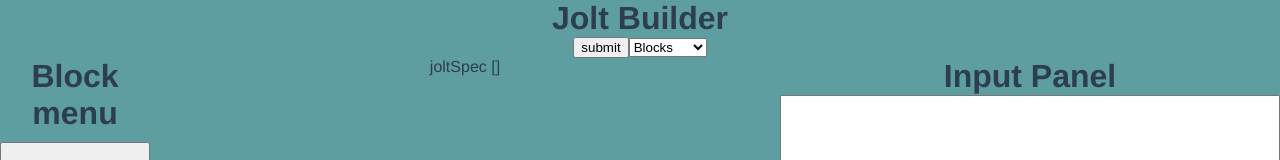
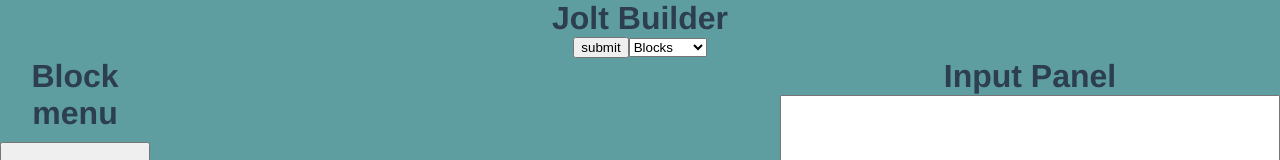
Before and after one commit to chris-schmitz/jolt-spec-builder-client, a Vue app: page / in a window 1280 px wide. Shown: the top 160 px of the page. Built offline with nearby package versions, Linux system fonts and the light colour scheme.

Commit message:
works through transformation timing bugs when switching components

```diff
--- a/src/components/FullSpecInput.vue
+++ b/src/components/FullSpecInput.vue
@@ -10,18 +10,18 @@ import {useSpecStore} from "@/store/SpecStore";
 
 export default {
   name: "FullSpecInput",
-  data() {
-  },
-  computed: {},
   methods: {
     handleInput(event) {
       this.specStore.setJoltSpec(event.target.value)
-      this.specStore.updateBlocksFromJoltSpec()
+    }
+  },
+  created() {
+    if (this.specStore.specBlocks.length > 0) {
+      this.specStore.updateJoltSpecFromBlocks()
     }
   },
   setup() {
     const specStore = useSpecStore()
-
     return {specStore}
   }
 }
--- a/src/components/SpecRenderer.vue
+++ b/src/components/SpecRenderer.vue
@@ -1,24 +1,50 @@
 <template>
-  <div>
-    joltSpec
-    {{ store.specBlocks }}
+  <div class="renderer-wrapper">
+    <component
+        v-for="(block,index) in store.specBlocks"
+        v-bind:key="index"
+        :block="block"
+        :index="index"
+        :is="determineBlockComponent(block)"
+        @block-operation-updated="updateBlock"
+    >
+      {{ block }}
+    </component>
   </div>
 </template>
 
 <script>
-import {useSpecStore} from "@/store/SpecStore.js";
+import {determineBlockComponent, useSpecStore} from "@/store/SpecStore.js";
+import ShiftOperation from "@/components/transformation-widgets/ShiftOperation";
+import RawJolt from "@/components/transformation-widgets/RawJolt";
 
 
 export default {
-  name: "SpecPanel",
-  data() {
-    return {}
+  name: "SpecRenderer",
+  components: {
+    ShiftOperation,
+    RawJolt
+  },
+  beforeCreate() {
+    // ? should this be in a lifecycle hook or the composition api hook?
+    if (this.store.joltSpec)
+      this.store.updateBlocksFromJoltSpec()
+  },
+  methods: {
+    updateBlock(event) {
+      this.store.updateBlock(event)
+      //  TODO next steps:
+      //  - format the blocks as a spec in a variable
+      //  - pull the input and fire the API call
+      //  - throw the output in output
+      //  ! DON'T update the jolt spec in the store
+    }
   },
   setup() {
-    console.log(useSpecStore)
     const store = useSpecStore()
     return {
-      store
+      store,
+      determineBlockComponent
     }
   }
 }
--- a/src/components/transformation-widgets/ShiftOperation.vue
+++ b/src/components/transformation-widgets/ShiftOperation.vue
@@ -20,10 +20,7 @@ export default {
   },
   computed: {
     shiftInstructionsString() {
-      const instructionsStripped = this.shiftInstructions
-      delete instructionsStripped["@1"]
-      delete instructionsStripped["@"]
-      return JSON.stringify(instructionsStripped, null, 2)
+      return JSON.stringify(this.shiftInstructions, null, 2)
     }
   },
   watch: {
@@ -31,6 +28,7 @@ export default {
       immediate: true,
       handler(newValue) {
         this.shiftInstructions = newValue.spec
+        this.passAlongOtherContent = newValue.renderData.passAlong
       }
     }
   },
@@ -43,15 +41,20 @@ export default {
       const operation = this.formatShiftOperation(JSON.parse(event.target.value, null, 2))
       this.notifyOfBlockUpdate(operation)
     },
+
+    // TODO: move
+    // * move out to the shift tools, but only once things fit together. Really
+    // * stuff like intruducing typescript may resovle the need to move it, but even still
+    // * it seems like a "group like business logic" move
     formatShiftOperation(shiftInstructions) {
-      const operation = {
+      return {
         "operation": "shift",
-        "blockType": "shift",
-        "passAlong": this.passAlongOtherContent,
+        "renderComponent": "shift",
+        "renderData": {
+          "passAlong": this.passAlongOtherContent,
+        },
         "spec": shiftInstructions
       }
-
-      return operation
     },
     notifyOfBlockUpdate(operation) {
       this.$emit("block-operation-updated", {index: this.index, operation})
--- a/src/store/SpecStore.js
+++ b/src/store/SpecStore.js
@@ -1,31 +1,27 @@
 import {defineStore} from 'pinia'
+import {formatForShiftComponent, formatForShiftJoltOperation} from '@/store/shape-transformations/shift.js'
+import {formatForRawComponent} from "@/store/shape-transformations/raw.js";
 
 export const RenderComponentTypes = {
   "RAW": "raw",
   "SHIFT": "shift"
 }
 
-function formatForRawComponent(operation) {
-  operation.renderComponent = RenderComponentTypes.RAW
-  return operation
+// TODO: consider moving
+// ? does it make sense to leave this logic in here, or would this be better
+// ? placed in a utility file?
+export const determineBlockComponent = (block) => {
+  switch (block.renderComponent) {
+    case 'shift':
+      return 'ShiftOperation'
+    default:
+      return 'RawJolt'
+  }
 }
 
-function formatForShiftComponent(operation) {
-  operation.renderComponent = RenderComponentTypes.SHIFT
-  if ("@" in operation.spec || "@1" in operation.spec) {
-    operation.renderData.passAlong = true
-    delete operation.spec["@"]
-    delete operation.spec["@1"]
-  } else {
-    operation.renderData.passAlong = false
-  }
-  return operation;
-}
 
 function transformSpecToBlocks(spec) {
-  const specJson = JSON.parse(spec, null, 2)
-
-  const blocksArray = specJson
+  return spec
     .map(operation => {
       if (!("renderData" in operation)) {
         operation.renderData = {}
@@ -33,7 +29,7 @@ function transformSpecToBlocks(spec) {
       return operation
     })
     .map(object => {
-      switch (object.renderComponent) {
+      switch (object.renderComponent || object.operation) {
         case "shift":
           return formatForShiftComponent(object)
         case "default":
@@ -47,8 +43,29 @@ function transformSpecToBlocks(spec) {
     })
 }
 
+function transformBlocksToSpec(blocks) {
+  const spec = blocks
+    .map(block => {
+      switch (block.renderComponent) {
+        case "shift":
+          return formatForShiftJoltOperation(block)
+        case "default":
+        case "sort":
+        case "remove":
+        case "cardinality":
+          return block
+        default:
+          return block
+      }
+    })
+    .map(operation => {
+      delete operation.renderData
+      return operation
+    })
+  return JSON.stringify(spec, null, 2)
+}
 
-export const useSpecStore = defineStore('spec', {
+export const useSpecStore = defineStore('Spec Store', {
   state() {
     return {
       joltSpec: "",
@@ -60,11 +77,17 @@ export const useSpecStore = defineStore('spec', {
       this.joltSpec = spec
     },
     updateBlocksFromJoltSpec() {
-      this.specBlocks = JSON.parse(this.joltSpec, null, 2)
+      const spec = JSON.parse(this.joltSpec, null, 2)
+      this.specBlocks = transformSpecToBlocks(spec)
     },
     updateJoltSpecFromBlocks() {
-      this.joltSpec = JSON.stringify(this.specBlocks, null, 2)
+      const spec = transformBlocksToSpec(this.specBlocks)
+      this.joltSpec = spec
     },
+    updateBlock({operation, index}) {
+      this.specBlocks.splice(index, 1, operation)
+    }
+    ,
     addBlock(block, index) {
       const targetIndex = index ? index : this.specBlocks.length
       this.specBlocks.splice(targetIndex, 0, block)
--- /dev/null
+++ b/src/store/shape-transformations/raw.js
@@ -0,0 +1,6 @@
+import {RenderComponentTypes} from "@/store/SpecStore";
+
+export function formatForRawComponent(operation) {
+  operation.renderComponent = RenderComponentTypes.RAW
+  return operation
+}
--- /dev/null
+++ b/src/store/shape-transformations/shift.js
@@ -0,0 +1,21 @@
+import {RenderComponentTypes} from "@/store/SpecStore";
+
+
+export function formatForShiftComponent(operation) {
+  operation.renderComponent = RenderComponentTypes.SHIFT
+  if ("@" in operation.spec || "@1" in operation.spec) {
+    operation.renderData.passAlong = true
+    delete operation.spec["@"]
+    delete operation.spec["@1"]
+  } else {
+    operation.renderData.passAlong = false
+  }
+  return operation;
+}
+
+export function formatForShiftJoltOperation(block) {
+  if (block.renderData.passAlong) {
+    block.spec["@"] = ""
+  }
+  return block;
+}
```
